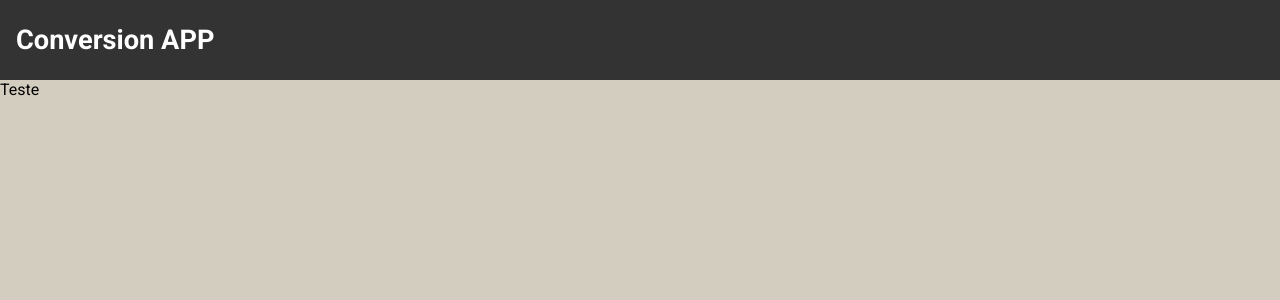
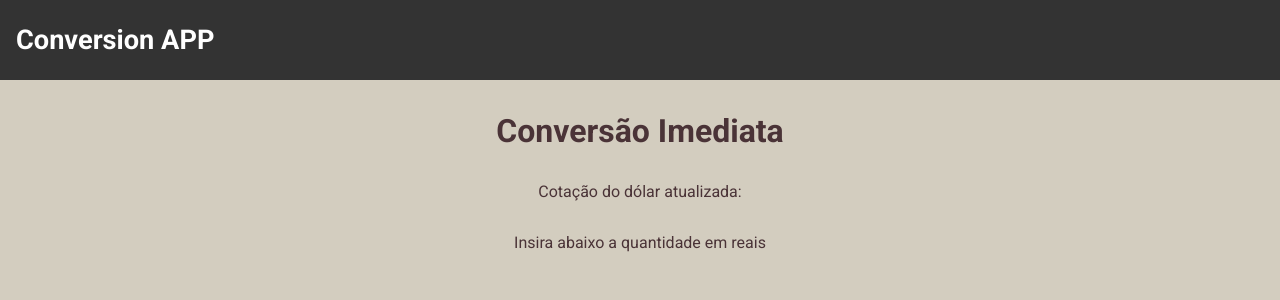
Before and after one commit to MariaEmiliaAlcantara/Conversion-App-Vue, a Vue app: page / in a window 1280 px wide. Shown: the top 300 px of the page. Built offline with nearby package versions, Linux system fonts and the light colour scheme; no server answers.

Commit message:
API dolar quotation data

```diff
--- a/src/components/Conversion.vue
+++ b/src/components/Conversion.vue
@@ -1,11 +1,47 @@
 <template>
-  <main>Teste</main>
+  <main class="wrapper">
+    <h3>Conversão Imediata</h3>
+    <p>Cotação do dólar atualizada: {{ conversion.ask }}</p>
+    <p>Insira abaixo a quantidade em reais</p>
+  </main>
 </template>
 
 <script>
+import axios from "axios";
+
 export default {
   name: "Conversion-Vue",
+  data() {
+    return {
+      conversion: {},
+    };
+  },
+  methods: {
+    async getConversion() {
+      const response = await axios.get(
+        "https://economia.awesomeapi.com.br/last/USD-BRL"
+      );
+      this.conversion = response.data.USDBRL;
+    },
+  },
+  beforeMount() {
+    this.getConversion();
+  },
 };
 </script>
 
-<style scoped></style>
+<style scoped>
+.wrapper {
+  display: flex;
+  flex-direction: column;
+  align-items: center;
+  justify-content: center;
+  gap: 2rem;
+  padding: 2rem 0;
+  color: #4a3337;
+}
+
+.wrapper h3 {
+  font-size: 2rem;
+}
+</style>
```
